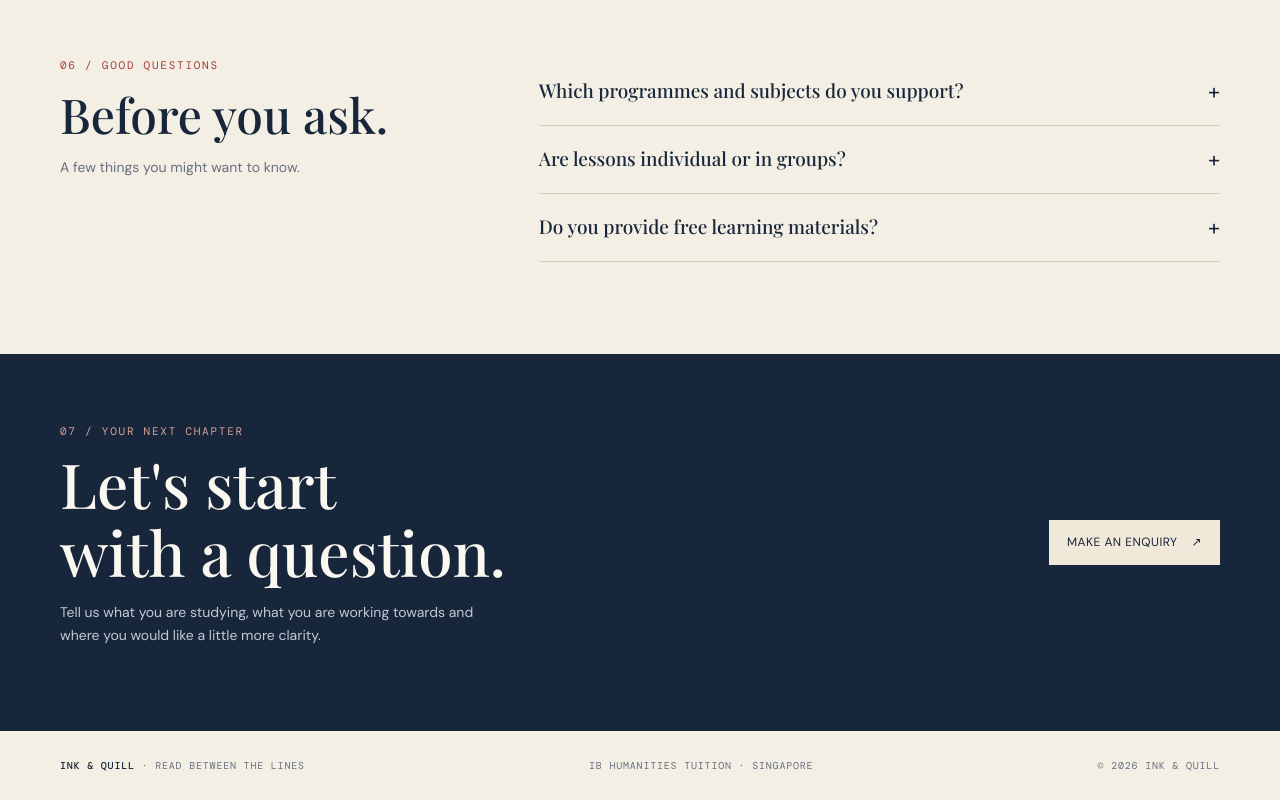
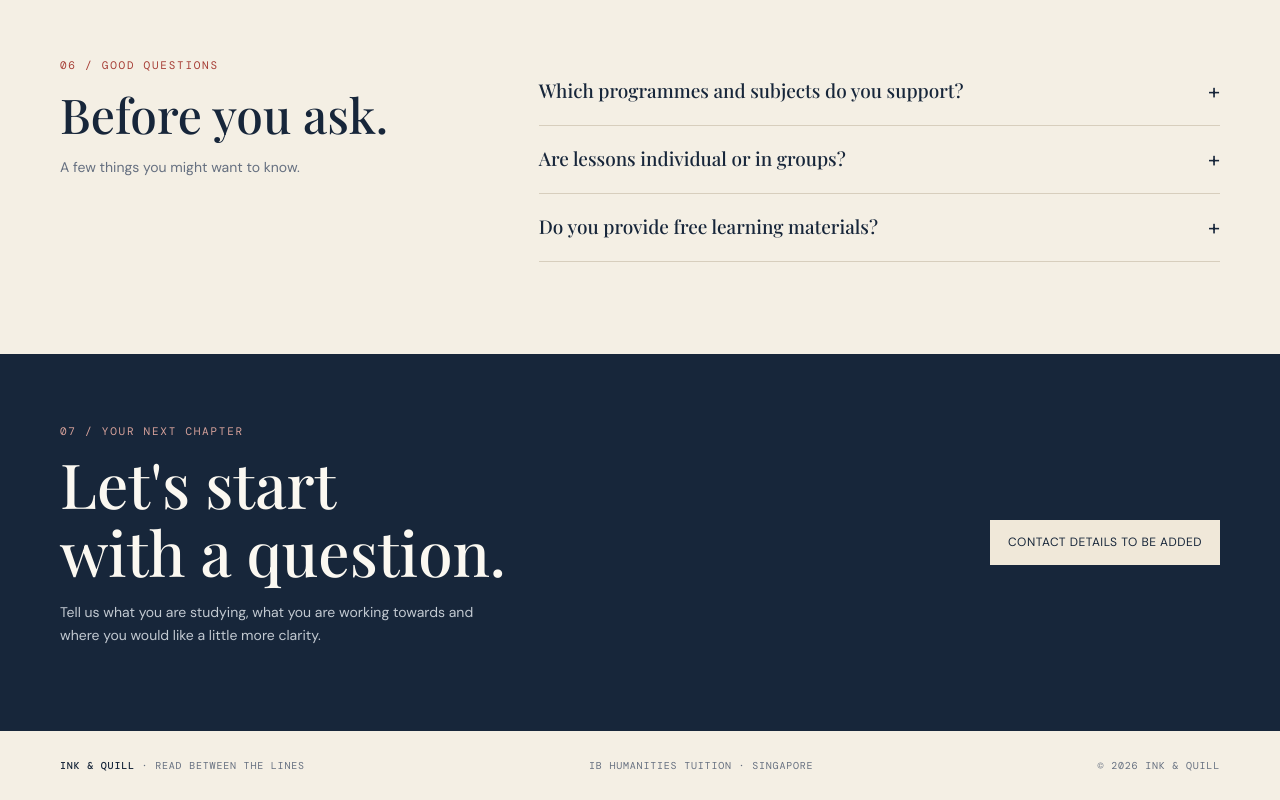
Before and after one commit to aplusachiever2025-create/colab, a plain HTML site: page index.html in a window 1280 px wide. Shown: the part 3607-4407 px from the top of the page. Drawn offline with nearby package versions, Linux system fonts and the light colour scheme; a web font is replaced by a local one.

Commit message:
Polish contact section placeholder

```diff
--- a/index.html
+++ b/index.html
@@ -56,7 +56,7 @@
 <div class="faq-item"><button class="faq-q" aria-expanded="false">Are lessons individual or in groups?<span class="plus">+</span></button><div class="faq-a">Class formats and availability can be discussed during an initial enquiry. We will share the current options once the timetable is confirmed.</div></div>
 <div class="faq-item"><button class="faq-q" aria-expanded="false">Do you provide free learning materials?<span class="plus">+</span></button><div class="faq-a">Yes. A collection of Paper 1 resources and reading notes is planned for the Free Resources section.</div></div>
 </div></div></section>
-<section class="contact" id="contact"><div class="wrap contact-inner"><div><div class="eyebrow" style="color:#d7a29b">07 / YOUR NEXT CHAPTER</div><h2>Let's start<br>with a question.</h2><p>Tell us what you are studying, what you are working towards and where you would like a little more clarity.</p></div><a class="button" href="mailto:">MAKE AN ENQUIRY <span>↗</span></a></div></section>
+<section class="contact" id="contact"><div class="wrap contact-inner"><div><div class="eyebrow" style="color:#d7a29b">07 / YOUR NEXT CHAPTER</div><h2>Let's start<br>with a question.</h2><p>Tell us what you are studying, what you are working towards and where you would like a little more clarity.</p></div><span class="button" style="background:#f0e8d9;color:var(--ink);cursor:default">CONTACT DETAILS TO BE ADDED</span></div></section>
 </main>
 <footer class="wrap footer"><span><strong>INK &amp; QUILL</strong> · READ BETWEEN THE LINES</span><span>IB HUMANITIES TUITION · SINGAPORE</span><span>© <span id="year"></span> INK &amp; QUILL</span></footer>
 <script>
```
